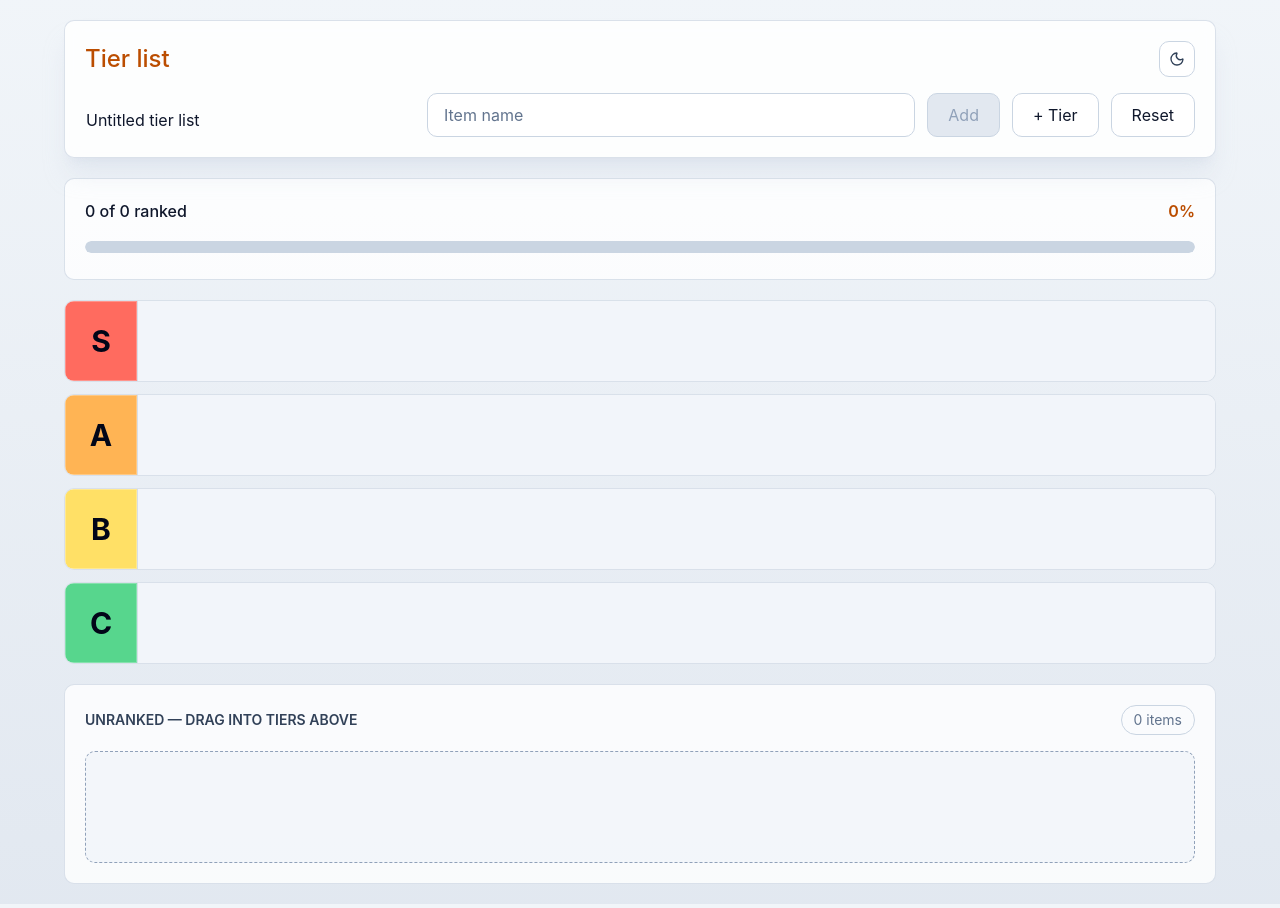
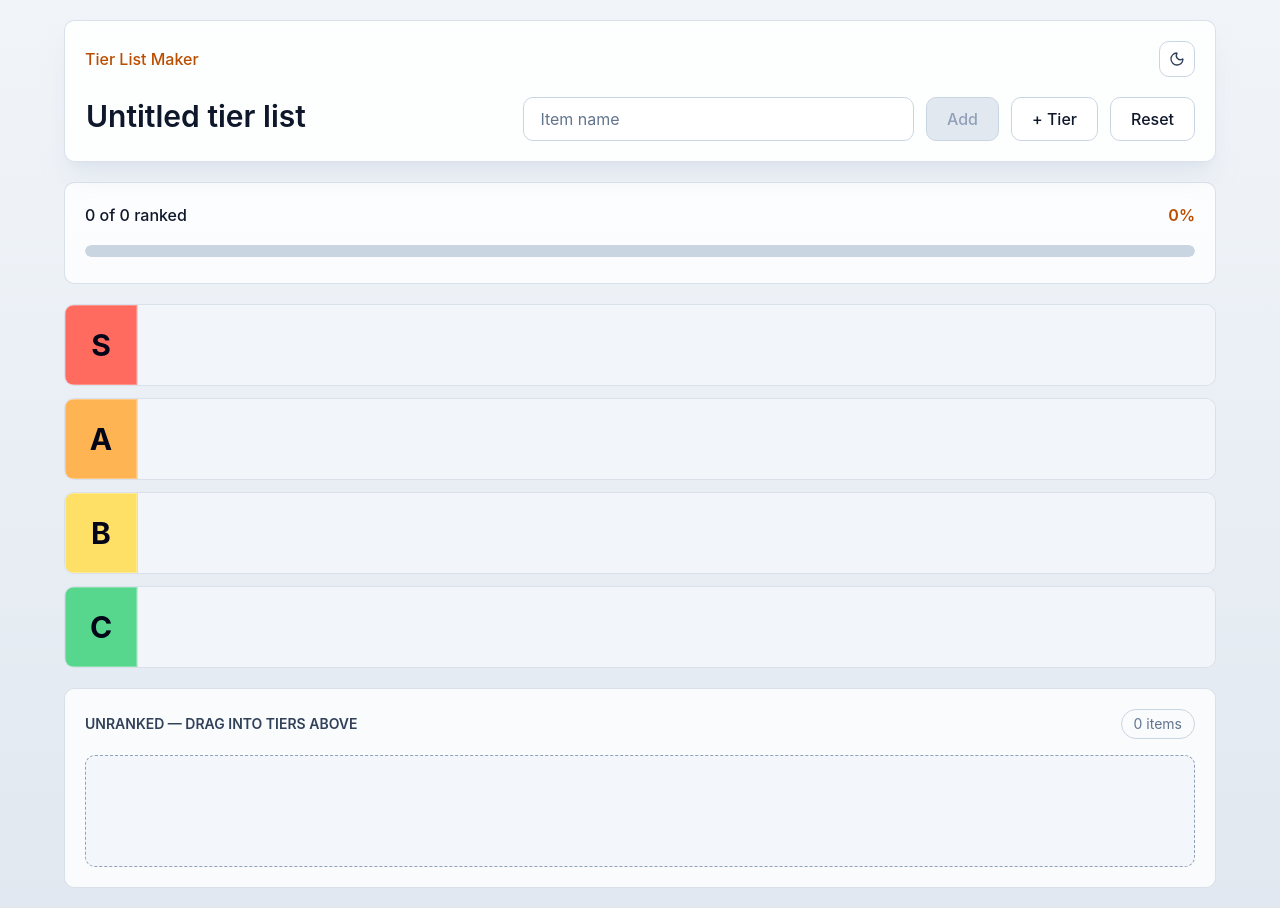
Before and after one commit to Koda-Pig/tier-list-maker, a React (Vite) app: page / in a window 1280 px wide. Built offline with nearby package versions, Linux system fonts and the light colour scheme.

Commit message:
style fixes

```diff
--- a/src/App.tsx
+++ b/src/App.tsx
@@ -98,8 +98,8 @@ function App() {
       <div className="mx-auto flex w-full max-w-6xl flex-col gap-5">
         <header className="rounded-lg border border-slate-300/70 bg-white/85 p-5 shadow-xl shadow-slate-300/35 backdrop-blur transition-colors dark:border-white/10 dark:bg-slate-950/80 dark:shadow-black/30">
           <div className="mb-4 flex items-center justify-between gap-3">
-            <h1 className="text-2xl font-medium text-amber-700 dark:text-amber-300">
-              Tier list
+            <h1 className="font-medium text-amber-700 dark:text-amber-300">
+              Tier List Maker
             </h1>
             <button
               type="button"
@@ -118,7 +118,7 @@ function App() {
             <div className="min-w-0">
               <input
                 aria-label="Tier list title"
-                className="block w-full min-w-0 rounded-md border border-transparent bg-transparent px-0 py-1 text-3xl font-semibold leading-tight text-slate-900 outline-none transition sm:text-4xl focus:border-amber-500/70 focus:bg-slate-100/90 focus:px-3 focus:ring-4 focus:ring-amber-500/15 focus-visible:ring-4 focus-visible:ring-amber-500/20 dark:text-white dark:focus:border-amber-400/70 dark:focus:bg-white/3 dark:focus:ring-amber-400/15 dark:focus-visible:ring-amber-400/20"
+                className="block w-full min-w-0 rounded-md border border-transparent bg-transparent px-0 py-1 text-2xl placeholder:text-2xl font-semibold leading-tight text-slate-900 outline-none transition sm:text-3xl focus:border-amber-500/70 focus:bg-slate-100/90 focus:px-3 focus:ring-4 focus:ring-amber-500/15 focus-visible:ring-4 focus-visible:ring-amber-500/20 dark:text-white dark:focus:border-amber-400/70 dark:focus:bg-white/3 dark:focus:ring-amber-400/15 dark:focus-visible:ring-amber-400/20"
                 maxLength={TITLE_MAX_LENGTH}
                 value={state.title}
                 onChange={(event) =>
--- a/src/index.css
+++ b/src/index.css
@@ -120,7 +120,7 @@ button,
 input,
 textarea,
 select {
-  font: inherit;
+  font-family: inherit;
 }
 
 button {
```
